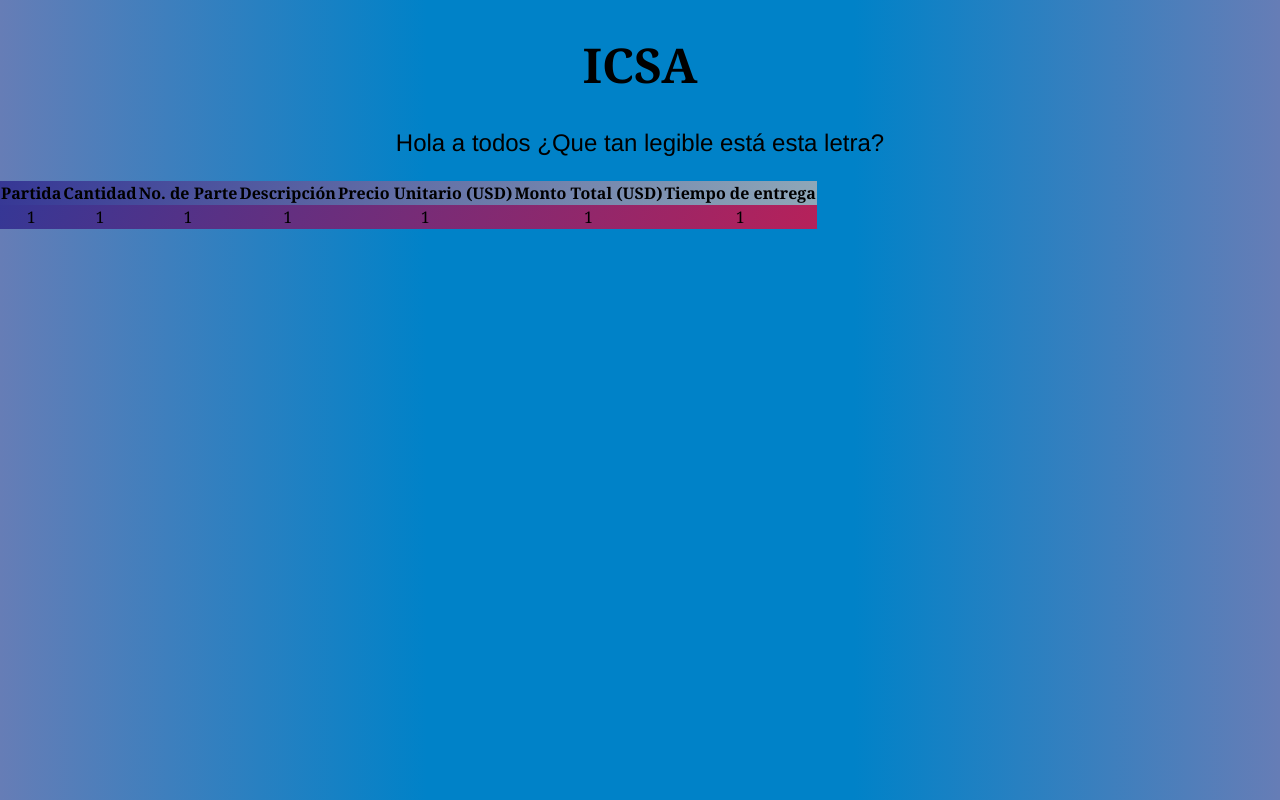
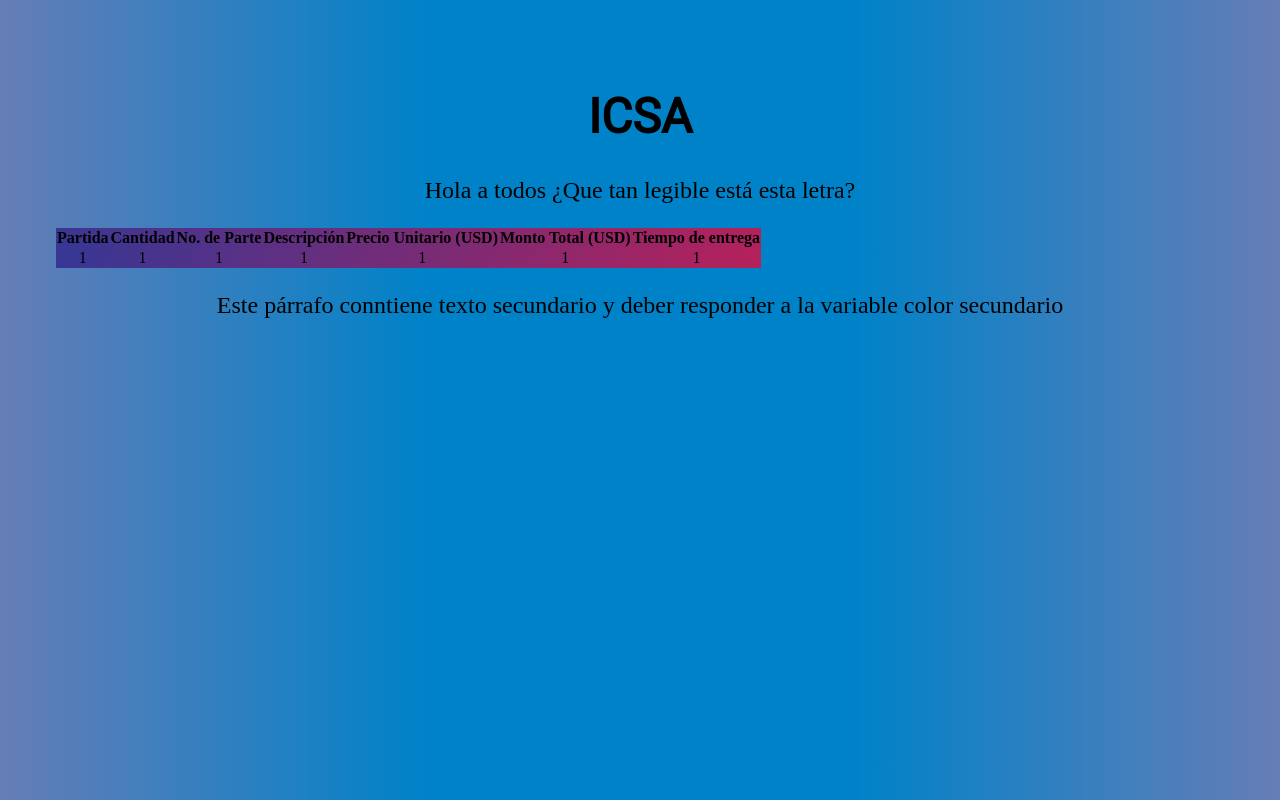
Before and after one commit to undrgrndhp/ICSA-Cotizador, a plain HTML site: page index.html in a window 1280 px wide. Drawn offline with Linux system fonts and the light colour scheme.

Commit message:
Agregado el padding, cargado fuentes de google y agregado de ícono de navegador

```diff
--- a/index.html
+++ b/index.html
@@ -9,11 +9,12 @@
         <meta name description = "Cotizador de partes ICSA">
         <meta name author = "Adrian Cortes">
         <!-- Ícono de pestaña, sitio, con direccion relativa a este archivo-->
-        <link rel="icon" href="/favicon.ico">
+        <link rel="icon" href="/favicon.png">
+        <link rel="preconnect" href="https://fonts.gstatic.com">
+        <link href="https://fonts.googleapis.com/css2?family=Noto+Sans+JP:wght@100;400;500;700&family=Noto+Sans:wght@400;700&family=Roboto:wght@100;300;400&display=swap" rel="stylesheet">
         <link rel="stylesheet" href="/style.css">
     </head>
     <body>
-        <div id="bkg">
             <h1>ICSA</h1>
             <p>Hola a todos ¿Que tan legible está esta letra?</p>
             <!-- Agrega capacidad de scroll para la tabla en pantallasl pequeñas-->
@@ -39,8 +40,9 @@
                         <td>1</td>
                     </tr>
                 </table>
+                <p>Este párrafo conntiene texto secundario y deber responder a la variable color secundario</p>
             </div>
             <script src="script.js"></script>
-        </div>
     </body>
+
 </html>
--- a/style.css
+++ b/style.css
@@ -1,31 +1,36 @@
 *{
-    /* background-image: linear-gradient(to bottom left, hsl(203, 50%, 56%), #953636); */
     box-sizing: border-box;
 }
 
-#bkg {
-  position:absolute;
-  top: 0;
-  left: 0;
-  right: 0;
-  bottom:0;
+:root{
+    --primaryColorBackground: #A9D6E5;
+    --secondaryColorBackground: #2C7DA0;
+    --tertiaryColorBackground: #012A4A;
 
-  background: #667db6;  /* fallback for old browsers */
-  background: -webkit-linear-gradient(to right, #667db6, #0082c8, #0082c8, #667db6);  /* Chrome 10-25, Safari 5.1-6 */
-  background: linear-gradient(to right, #667db6, #0082c8, #0082c8, #667db6); /* W3C, IE 10+/ Edge, Firefox 16+, Chrome 26+, Opera 12+, Safari 7+ */
-  background-repeat: no-repeat;
-  background-size: 100% 100%;
+    --primaryColorText: black;
+    --primaryColorText: orange;
+    --primaryColorText: white;
+
+    --titleFont: 'Roboto', sans-serif;
 }
 
+html {
+    background: linear-gradient(to left, #667db6, #0082c8, #0082c8, #667db6) no-repeat center center fixed;
+    -webkit-background-size: cover;
+    -moz-background-size: cover;
+    -o-background-size: cover;
+    background-size: cover;
+  }
+
 body{
-    height:100%, 100%;
-
-    text-align: center ;
+    text-align: center;
+    padding: 3rem;
 
     }
 
     h1 {
-        font-family: "cambria";
+        font-family: var(--titleFont);
+        font-weight: 800;
         font-size: clamp(32px, 6vmin, 8vmin);
         text-align: inherit;
         }
@@ -33,19 +38,16 @@ body{
     p {
         font-size: clamp(16px, 3vmin, 8vmin);
         text-align: inherit;
-        font-family: "helvetica";
     }
 
     table {
+        border-collapse: collapse;
         padding: clamp(16px, 3vmin, 8vmin);
-        background : linear-gradient(to bottom left, #005C97, #363795);
         border-radius: 10px;
-        border-collapse: collapse;
-        font-family:Georgia, 'Times New Roman', Times, serif
     }
 
         .headerrow{
-            background : linear-gradient(-68deg, #8fa8b8, #363795);
+            background : linear-gradient(-150deg, #b6215a, #363795);
         }
         .datarow{
             background : linear-gradient(-68deg, #b6215a, #363795);
```
Also changed, not shown: favicon.jpg (added), favicon.png (added).
